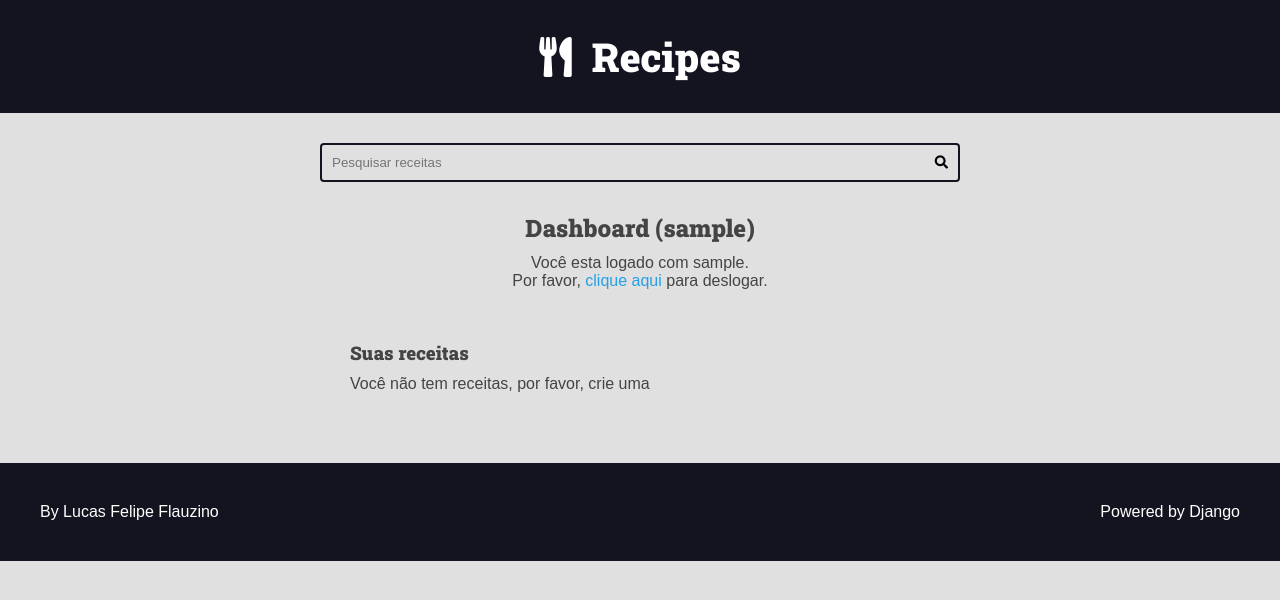
After one commit to Flauziino/recipes-web-django, a Django app: page /authors/dashboard/ in a window 1280 px wide. The commit adds this page. Shown: the top 600 px of the page. Run offline with Django 5.2, Linux system fonts and the light colour scheme; the visitor is signed in with stand-in values (Sample User, id 1); data that the repository does not hold is empty.

Commit message:
melhorando area admin para iniciar a dashboard

```diff
--- /dev/null
+++ b/authors/templates/author/dashboard.html
@@ -0,0 +1,33 @@
+{% extends 'global/base.html' %}
+
+{% block title %}Dashboard ({{ user }}) | {% endblock title %}
+
+{% block content %}
+
+  <div class="main-content center container">
+
+    <h2>Dashboard ({{ user }})</h2>
+
+    {% include 'author/partials/_login_message.html' %}
+
+    <div class="authors-dashboard-container">
+      <h3>Suas receitas</h3>
+
+      <ul>
+        {% for receita in receitas %}
+          <li>
+            <a href="#">{{ receita.title }}</a>
+          </li>
+        {% empty %}
+        <li>
+          <p>Você não tem receitas, por favor, crie uma</p>
+        </li>
+        {% endfor %}
+      </ul>
+    </div>
+
+  </div>
+
+  {% include 'global/partials/_messages.html' %}
+
+{% endblock content %}
--- /dev/null
+++ b/authors/templates/author/partials/_login_message.html
@@ -0,0 +1,14 @@
+{% if user.is_authenticated %}
+
+    <div class="login-message">
+    Você esta logado com
+    {{ request.user.username }}. <br>
+    Por favor,
+    <form class="inline-form" action="{% url 'authors:logout' %}" method='POST'>
+        {% csrf_token %}
+        <input type="hidden" name="username" value="{{ request.user.username }}">
+        <button class="plaintext-button" type="submit">clique aqui</button>
+    </form> para deslogar.
+    </div>
+
+{% endif %}
--- a/authors/urls.py
+++ b/authors/urls.py
@@ -12,4 +12,6 @@ urlpatterns = [
     path('login/login-create', views.login_create, name='login_create'),
 
     path('logout/', views.logout_view, name='logout'),
+
+    path('dashboard/', views.dashboard, name='dashboard'),
 ]
--- a/authors/views.py
+++ b/authors/views.py
@@ -6,6 +6,7 @@ from django.contrib.auth import authenticate, login, logout
 from django.contrib.auth.decorators import login_required
 
 from .forms import RegisterForm, LoginForm
+from recipes.models import Recipe
 
 
 def register_view(request):
@@ -95,7 +96,7 @@ def login_create(request):
             )
             login(request, authenticated_user)
 
-            return redirect('recipes:index')
+            return redirect('authors:dashboard')
 
         messages.error(
             request, 'Falha ao logar, usuário ou senha inválidos'
@@ -139,3 +140,23 @@ def logout_view(request):
     return redirect(
         reverse('authors:login')
     )
+
+
+@login_required(
+    login_url='authors:login', redirect_field_name='next'
+)
+def dashboard(request):
+    receitas = Recipe.objects.filter(
+        is_published=False,
+        author=request.user
+    )
+
+    contexto = {
+        'receitas': receitas
+    }
+
+    return render(
+        request,
+        'author/dashboard.html',
+        contexto
+    )
--- a/base_static/global/css/style.css
+++ b/base_static/global/css/style.css
@@ -438,6 +438,29 @@ h6 {
   border-radius: 4px;
 }
 
+/* Authors */
+.login-message {
+  margin: 1rem 0;
+}
+
+.authors-dashboard-container {
+  max-width: 64rem;
+  text-align: left;
+  padding: var(--spacing-gutter-medium);
+  margin: 0 auto;
+}
+
+.authors-dashboard-container h3,
+.authors-dashboard-container p,
+.authors-dashboard-container ul {
+  list-style-type: none;
+  margin: 1rem 0;
+}
+
+.authors-dashboard-container a {
+  text-decoration: none;
+}
+
 /* Generics */
 
 .center {
```
Also changed, not shown: authors/templates/author/login.html (+7 -16 lines), recipes/admin.py (+10 -1 lines).
